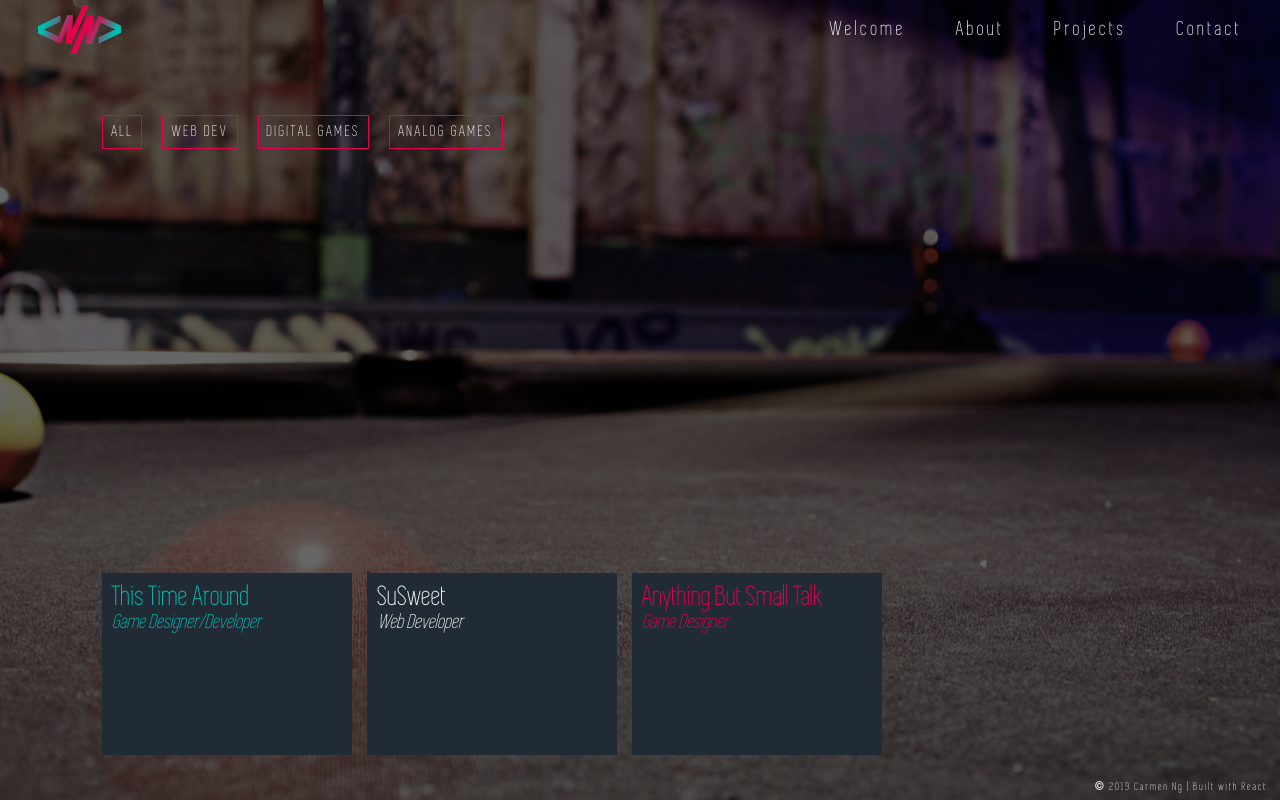
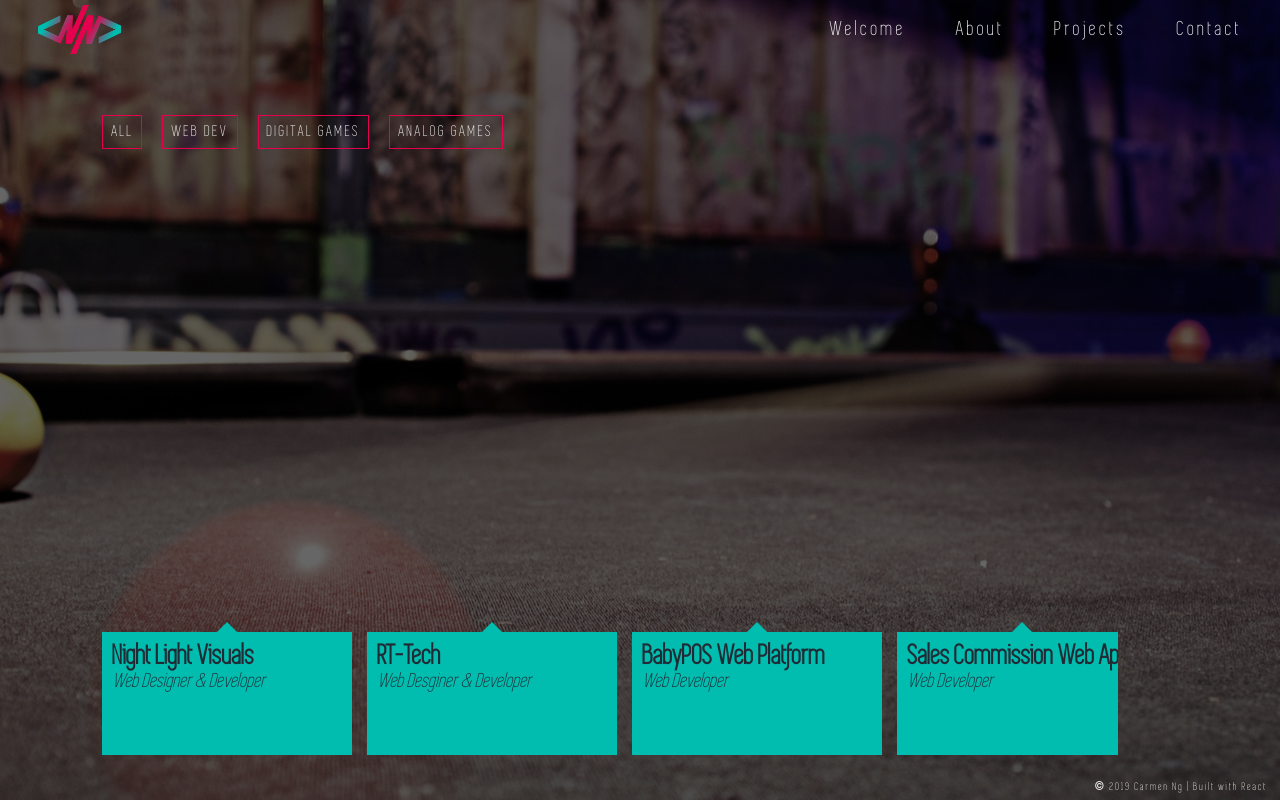
Before and after one commit to CarNg/webdev-nlv-portfolio-2019, a React (Create React App) app: page /projects in a window 1280 px wide. Built offline with nearby package versions, Linux system fonts and the light colour scheme.

Commit message:
Set up project briefs for data input/loop

```diff
--- a/src/components/ProjectBriefs/ProjectBriefs.js
+++ b/src/components/ProjectBriefs/ProjectBriefs.js
@@ -3,12 +3,39 @@ import style from '../ProjectBriefs/ProjectBriefs.module.css'
 import ProjectList from '../ProjectBriefs/ProjectList.json'
 
 export default function ProjectBrief(props) {
-    const projects = ProjectList.map((project) =>
-        (
+
+    const projects = ProjectList.map((project) =>{
+        let colorCode = style.cyan;
+        if(project.type === "Digital Game"){
+            colorCode = style.red;
+        }
+        else if (project.type === "Analog Game") {
+            colorCode = style.white;
+        }
+
+        let details = "";
+        if(project.type === "Digital Game"){
+            details = "Engine";
+        }
+        else if (project.type === "Analog Game") {
+            details = "Gameplay";
+        }else{
+            details = /\s/.test(project.details) ? "Language(s)" : "Language";
+        }
+
+        return (
             <div key={project.id} className={style.projectBrief} style={project.background}>
-                <div className={style.projectInfo} style={textColor(project.type)}>
+                <div className={`${style.projectInfo} ${colorCode}`}>
                     <span className={style.projectTitle}>{project.title}</span>
                     <span className={style.projectRole}>{project.role}</span>
+                    <div className={style.blurb}>
+                        <p>{project.intro}</p>
+                        <p>
+                            <span style={{lineHeight:"2rem"}}>{details}</span>
+                            <br/>{project.details}
+                        </p>
+                        {project.github ? <a href={project.github}>&rsaquo; View Github &lsaquo;</a> : null}
+                    </div>
                     <div className={style.readMore}>
                         <div className={[style.button, "button"].join(' ')}>
                             Read More
@@ -17,19 +44,10 @@ export default function ProjectBrief(props) {
                 </div>
             </div>
         )
-    );
-
-    function textColor (type) {
-        if(type === "Digital Game"){
-            return {color: "var(--nlv-cyan)"}
-        }
-        else if(type === "Analog Game"){
-            return {color: "var(--nlv-red)"}
-        }
-    }
+    });
 
     return (
-        <div id={style.scrollWrapper}>
+        <div id={style.scrollWrapper} onWheel={(e) => {document.getElementById(style.scrollWrapper).scrollBy(e.deltaY, 0)}}>
             {projects}
         </div>
     )
--- a/src/components/ProjectBriefs/ProjectBriefs.module.css
+++ b/src/components/ProjectBriefs/ProjectBriefs.module.css
@@ -34,21 +34,58 @@
     display: inline-block;
 }
 
-.projectBrief:hover > .projectInfo {
+.projectInfo:hover {
     top:0;
     height: 100%;
 }
 
+.projectInfo:before {
+    content: '';
+    position: absolute;
+    left: calc(50% - 10px);
+    top: -10px;
+    width: 0;
+    height: 0;
+    border-left: 10px solid transparent;
+    border-right: 10px solid transparent;
+    clear: both;
+}
+
 .projectInfo {
     position: absolute;
-    top: calc(75% - 35px);;
+    top: calc(85% - 35px);
     left: 0;
     width: calc(100% - 20px);
     height: 100%;
     transition: all 0.5s ease-in-out;
-    background-color: var(--nlv-black);
+    padding: 10px;
+}
+
+.cyan:before {
+    border-bottom: 10px solid var(--nlv-cyan);
+}
+
+.cyan{
+    background: linear-gradient(to bottom, var(--nlv-cyan) 0%,var(--nlv-cyan) calc(15% + 35px),#000000 calc(15% + 35px),var(--nlv-black) calc(15% + 35px),var(--nlv-black) 100%);
+    color: var(--nlv-black);
+}
+
+.red:before {
+    border-bottom: 10px solid var(--nlv-red);
+}
+
+.red{
+    background: linear-gradient(to bottom, var(--nlv-red) 0%,var(--nlv-red) calc(15% + 35px),#000000 calc(15% + 35px),var(--nlv-black) calc(15% + 35px),var(--nlv-black) 100%);
     color: var(--nlv-white);
-    padding: 10px;
+}
+
+.white:before {
+    border-bottom: 10px solid var(--nlv-white);
+}
+
+.white{
+    background: linear-gradient(to bottom, var(--nlv-white) 0%,var(--nlv-white) calc(15% + 35px),#000000 calc(15% + 35px),var(--nlv-black) calc(15% + 35px),var(--nlv-black) 100%);
+    color: var(--nlv-black);
 }
 
 .digitalGame{
@@ -58,7 +95,7 @@
 .projectTitle {
     display: block;
     font-size: 1.8rem;
-    font-weight: 500;
+    font-weight: 600;
 }
 
 .projectRole {
@@ -67,8 +104,17 @@
     font-style: italic;
 }
 
+.blurb {
+    color: var(--nlv-white);
+    white-space: pre-wrap;
+    margin-top: calc(85% - 70px);
+    font-size: 1.2rem;
+    padding: 0px 20px;
+}
+
+
 .readMore{
-    width: calc(100% - 20px);
+    width: calc(100% - 25px);
     text-align: center;
     position: absolute;
     bottom: 40px;
--- a/src/components/ProjectBriefs/ProjectList.json
+++ b/src/components/ProjectBriefs/ProjectList.json
@@ -1,29 +1,131 @@
 [
     {
-        "id": "1",
+        "id": "201908",
         "background": {
             "backgroundColor": "transparent"
         },
-        "title": "This Time Around",
-        "role": "Game Designer/Developer",
-        "type": "Digital Game"
+        "title": "Night Light Visuals",
+        "role": "Web Designer & Developer",
+        "type": "Web",
+        "intro": "This is a short and sweet introduction sentence to this project",
+        "details": "- React.js",
+        "github": "https://gooogle.com"
     },
     {
-        "id": "2",
+        "id": "201704",
         "background": {
             "backgroundColor": "transparent"
         },
-        "title": "SuSweet",
+        "title": "RT-Tech",
+        "role": "Web Desginer & Developer",
+        "type": "Web"
+    },
+    {
+        "id": "201703",
+        "background": {
+            "backgroundColor": "transparent"
+        },
+        "title": "BabyPOS Web Platform",
         "role": "Web Developer",
         "type": "Web"
     },
     {
-        "id": "3",
+        "id": "201702",
+        "background": {
+            "backgroundColor": "transparent"
+        },
+        "title": "Sales Commission Web App",
+        "role": "Web Developer",
+        "type": "Web"
+    },
+    {
+        "id": "201606",
+        "background": {
+            "backgroundColor": "transparent"
+        },
+        "title": "Susweet",
+        "role": "Web Developer",
+        "type": "Web"
+    },
+    {
+        "id": "201605",
+        "background": {
+            "backgroundColor": "transparent"
+        },
+        "title": "谷日 Group81",
+        "role": "Web Developer",
+        "type": "Web"
+    },
+    {
+        "id": "201502",
         "background": {
             "backgroundColor": "transparent"
         },
         "title": "Anything But Small Talk",
         "role": "Game Designer",
         "type": "Analog Game"
+    },
+    {
+        "id": "201501",
+        "background": {
+            "backgroundColor": "transparent"
+        },
+        "title": "Night Light Visuals (2015)",
+        "role": "Web Designer & Developer",
+        "type": "Web"
+    },
+    {
+        "id": "201412",
+        "background": {
+            "backgroundColor": "transparent"
+        },
+        "title": "Sketch",
+        "role": "Game Designer & Developer",
+        "type": "Digital Game"
+    },
+    {
+        "id": "201411",
+        "background": {
+            "backgroundColor": "transparent"
+        },
+        "title": "This Time Around",
+        "role": "Game Designer & Developer",
+        "type": "Digital Game"
+    },
+    {
+        "id": "201410",
+        "background": {
+            "backgroundColor": "transparent"
+        },
+        "title": "Arcade ft. Turntable",
+        "role": "Game Designer & Developer",
+        "type": "Digital Game"
+    },
+    {
+        "id": "201409",
+        "background": {
+            "backgroundColor": "transparent"
+        },
+        "title": "Circuits",
+        "role": "Game Designer",
+        "type": "Analog Game"
+    },
+    {
+        "id": "201408",
+        "background": {
+            "backgroundColor": "transparent"
+        },
+        "title": "Hopscotch 2.0",
+        "role": "Game Designer",
+        "type": "Analog Game"
+    },
+    {
+        "id": "201407",
+        "background": {
+            "backgroundColor": "transparent"
+        },
+        "title": "Pigeon Invasion",
+        "role": "Game Designer & Developer",
+        "type": "Digital Game"
     }
 ]
--- a/src/routes/Projects.js
+++ b/src/routes/Projects.js
@@ -1,4 +1,5 @@
-import React from 'react'
+import React from 'react';
+
 //Components
 import ProjectBriefs from '../components/ProjectBriefs/ProjectBriefs';
 import ProjectFilter from '../components/ProjectFilter/ProjectFilter';
@@ -16,5 +17,5 @@ const wrapper = {
     height: "calc(100% - 140px)",
     position: "relative",
     width: "calc(84% - 60px)",
-    padding: "40px 8%",
+    padding: "40px 8%"
 }
```
Also changed, not shown: 1 other file (tests, documents, lock files or other folders).
